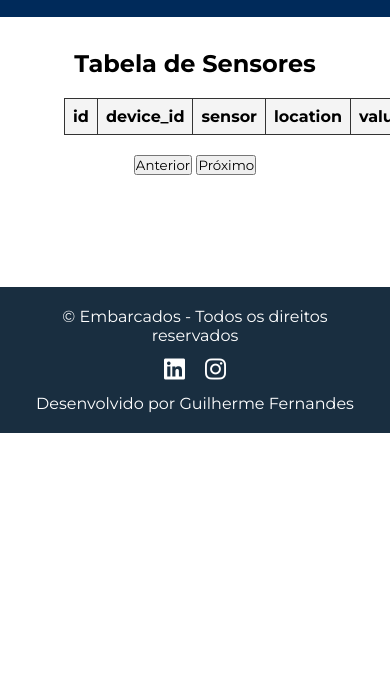
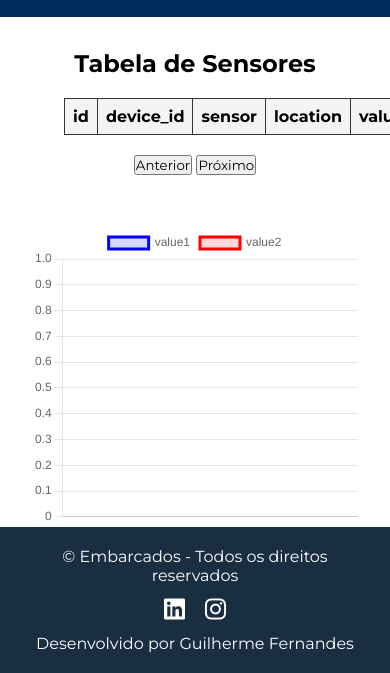
Before and after one commit to guilhermefernandesk/ESP32-C6, a plain HTML site: page dataLoggingServidor/frontend/index.html in a window 390 px wide. Shown: the part 411-1084 px from the top of the page. Before the commit the page ends 844 px from the top, so only its background shows below. Drawn offline with nearby package versions, Linux system fonts and the light colour scheme; no server answers.

Commit message:
feat: add chart for sensor data and update styles for responsiveness

```diff
--- a/dataLoggingServidor/frontend/index.html
+++ b/dataLoggingServidor/frontend/index.html
@@ -36,10 +36,15 @@
               <!-- dados virão aqui -->
             </tbody>
           </table>
+
           <div style="text-align: center; margin: 20px">
             <button id="prev">Anterior</button>
             <button id="next">Próximo</button>
           </div>
+        </div>
+        <!-- Gráfico -->
+        <div>
+          <canvas id="sensorChart"></canvas>
         </div>
       </section>
     </main>
@@ -62,6 +67,7 @@
     </footer>
 
     <!-- Linking custom script -->
+    <script src="https://cdn.jsdelivr.net/npm/chart.js"></script>
     <script src="script.js"></script>
   </body>
 </html>
--- a/dataLoggingServidor/frontend/script.js
+++ b/dataLoggingServidor/frontend/script.js
@@ -1,9 +1,49 @@
 const API_URL = "http://localhost:3000/sensor";
 
+const ctx = document.getElementById("sensorChart").getContext("2d");
+
+// // cria o gráfico vazio
+const chart = new Chart(ctx, {
+  type: "line",
+  data: {
+    labels: [],
+    datasets: [
+      {
+        label: "value1",
+        data: [],
+        borderColor: "blue",
+        backgroundColor: "rgba(0, 0, 255, 0.15)",
+        tension: 0.25,
+        fill: true,
+      },
+      {
+        label: "value2",
+        data: [],
+        borderColor: "red",
+        backgroundColor: "rgba(255, 0, 0, 0.15)",
+        tension: 0.25,
+        fill: true,
+      },
+    ],
+  },
+  options: {
+    responsive: true,
+    maintainAspectRatio: false,
+    scales: {
+      x: { ticks: { maxRotation: 0 } },
+      y: { beginAtZero: false },
+    },
+    plugins: {
+      legend: { display: true },
+      tooltip: { mode: "index", intersect: false },
+    },
+  },
+});
+
+let currentPage = 1;
+const limit = 10;
+
 async function loadData() {
-  let currentPage = 1;
-  const limit = 15;
-
   try {
     const response = await fetch(`${API_URL}?page=${currentPage}&limit=${limit}`, {
       method: "GET",
@@ -30,6 +70,15 @@ async function loadData() {
       `;
       tbody.appendChild(tr);
     });
+
+    // ===== Gráfico =====
+    const labels = sensores.map((s) => new Date(s.reading_time).toLocaleTimeString()).reverse();
+    const values1 = sensores.map((s) => s.value1).reverse();
+    const values2 = sensores.map((s) => s.value2).reverse();
+    chart.data.labels = labels;
+    chart.data.datasets[0].data = values1;
+    chart.data.datasets[1].data = values2;
+    chart.update();
   } catch (error) {
     console.error(error);
     alert("Não foi possível carregar os dados");
--- a/dataLoggingServidor/frontend/style.css
+++ b/dataLoggingServidor/frontend/style.css
@@ -40,6 +40,10 @@ td {
 }
 th {
   background-color: #f4f4f4;
+}
+canvas {
+  max-width: 100%;
+  height: 300px;
 }
 .section-content {
   max-width: var(--site-max-width);
```
